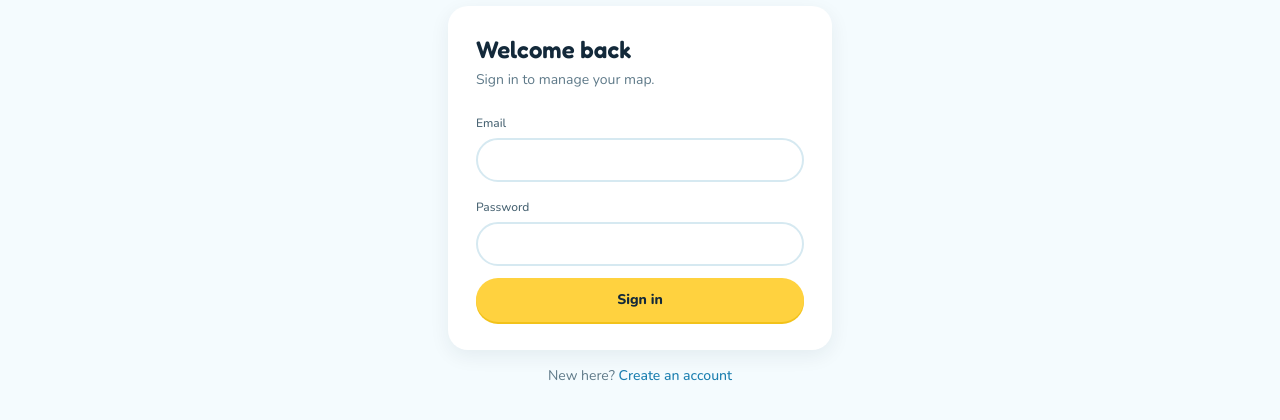
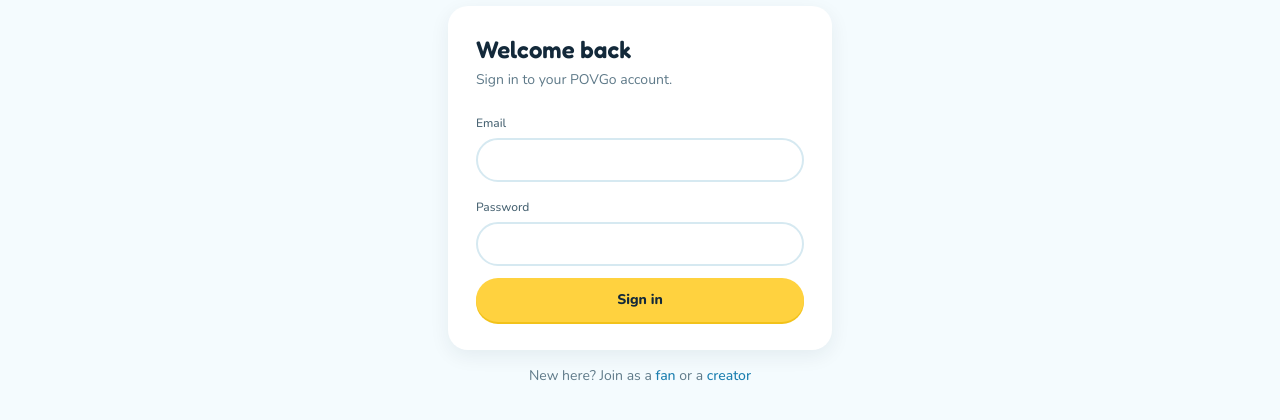
Before and after one commit to enovaenters-hash/pinnr-creator, a Next.js app: page /login in a window 1280 px wide. Shown: the part 232-652 px from the top of the page. Built offline with nearby package versions, Linux system fonts and the light colour scheme; no server answers.

Commit message:
Login: links to join as a fan or a creator

```diff
--- a/app/login/page.tsx
+++ b/app/login/page.tsx
@@ -27,8 +27,8 @@ export default function LoginPage() {
   return (
     <AuthCard
       title="Welcome back"
-      subtitle="Sign in to manage your map."
-      footer={<>New here? <Link href="/signup" className="text-blue-600 font-medium">Create an account</Link></>}
+      subtitle="Sign in to your POVGo account."
+      footer={<>New here? Join as a <Link href="/signup?as=fan" className="text-blue-600 font-medium">fan</Link> or a <Link href="/signup" className="text-blue-600 font-medium">creator</Link></>}
     >
       <form onSubmit={onSubmit} className="space-y-3">
         <label className="block">
```
